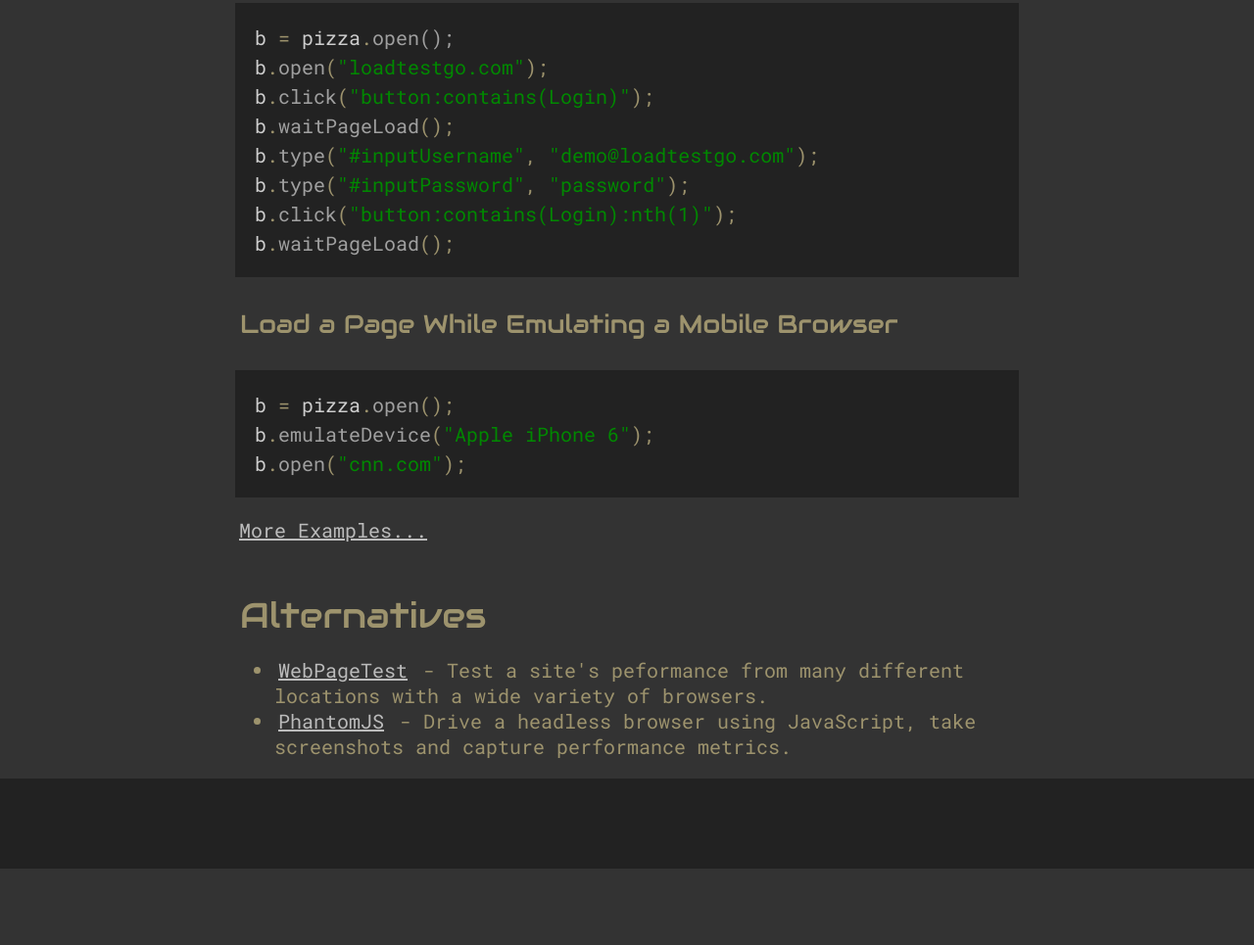
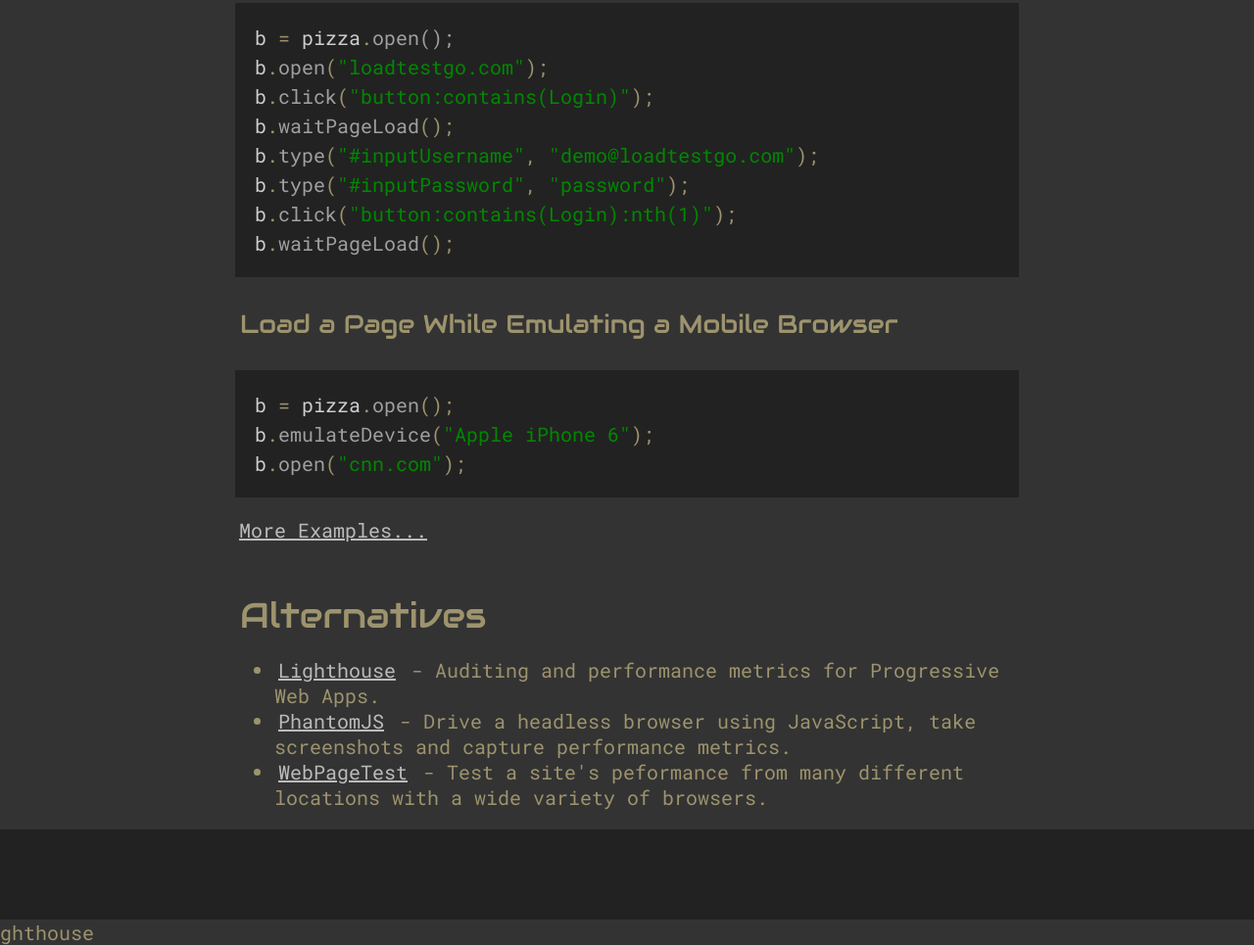
Before and after one commit to loadtestgo/pizzascript, a browser extension: page docs/index.html in a window 1280 px wide. Shown: the part 2140-3105 px from the top of the page at 98% size. Before the commit the page ends 3027 px from the top, so only its background shows below. Drawn offline with Linux system fonts and the light colour scheme; grey boxes are pictures that could not be loaded.

Commit message:
Minor updates to README and site.

```diff
--- a/docs/index.html
+++ b/docs/index.html
@@ -109,9 +109,11 @@
 <h2>Alternatives</h2>
 
 <ul>
-  <li><a href="https://www.webpagetest.org">WebPageTest</a> - Test a site's peformance from many different locations with a wide variety of browsers.</li>
+  <li><a href="https://github.com/GoogleChrome/lighthouse">Lighthouse</a> - Auditing and performance metrics for Progressive Web Apps.</li>
 
   <li><a href="http://phantomjs.org">PhantomJS</a> - Drive a headless browser using JavaScript, take screenshots and capture performance metrics.</li>
+
+  <li><a href="https://www.webpagetest.org">WebPageTest</a> - Test a site's peformance from many different locations with a wide variety of browsers.</li>
 </ul>
 
 </section>
@@ -125,6 +127,6 @@
   </br>
 </footer>
 
-<script async src="https://platform.twitter.com/widgets.js" charset="utf-8"></script>
+ghthouse<script async src="https://platform.twitter.com/widgets.js" charset="utf-8"></script>
 </body>
 </html>
```
Also changed, not shown: README.md.
